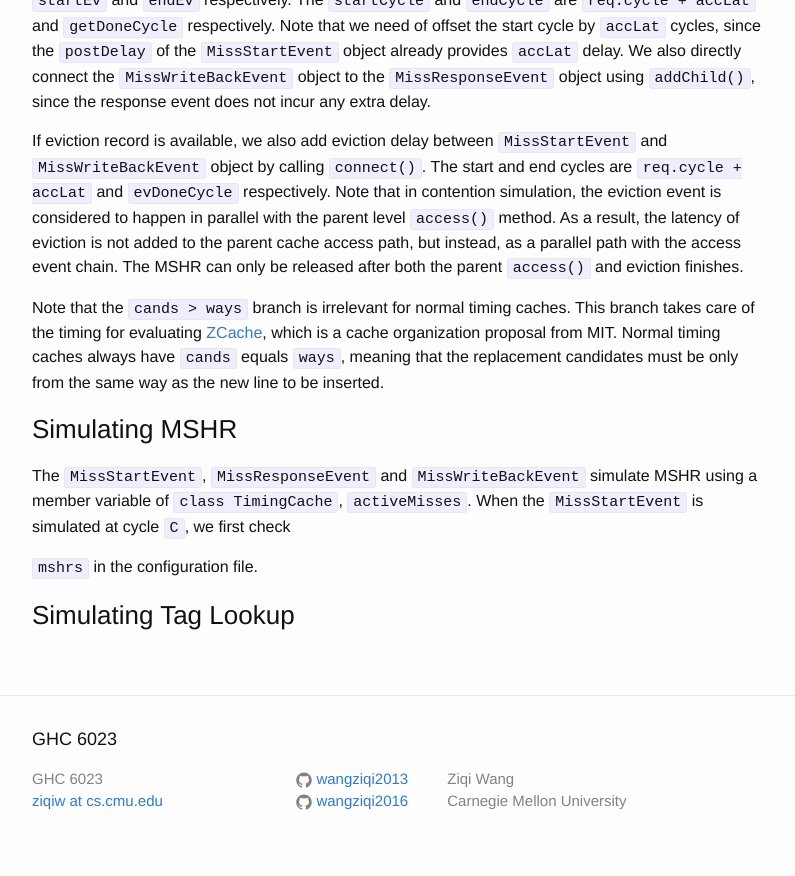
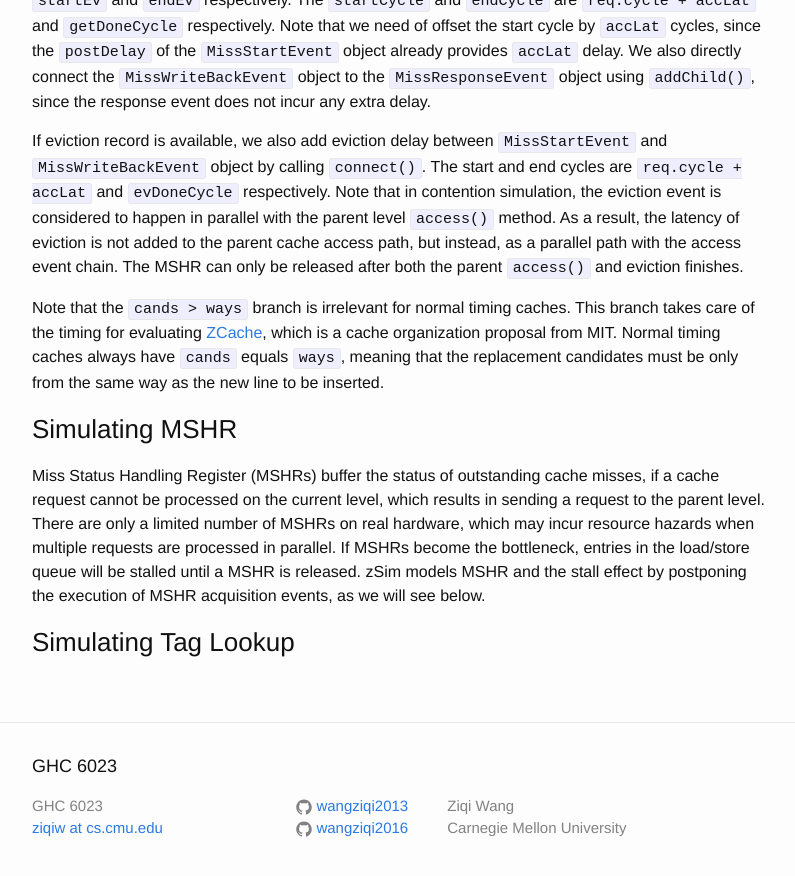
Before and after one commit to wangziqi2013/wangziqi2013.github.io, a Jekyll site: the page built from _posts/2019-01-22-understand-zsim-contention-sim.markdown, in a window 1280 px wide and 900 px high, scrolled down 12071 px. Shown: the top 876 px of the window, without its empty margins (238-1033 px from the left). Built offline with Jekyll 4.4.1, drawn with Linux system fonts in a browser that asks for light colours.

Commit message:
Adding mshr

```diff
--- a/_posts/2019-01-22-understand-zsim-contention-sim.markdown
+++ b/_posts/2019-01-22-understand-zsim-contention-sim.markdown
@@ -451,9 +451,12 @@ be only from the same way as the new line to be inserted.
 
 ### Simulating MSHR
 
-The `MissStartEvent`, `MissResponseEvent` and `MissWriteBackEvent` simulate MSHR using a member variable of `class TimingCache`,
-`activeMisses`. When the `MissStartEvent` is simulated at cycle `C`, we first check
+Miss Status Handling Register (MSHRs) buffer the status of outstanding cache misses, if a cache request cannot be processed
+on the current level, which results in sending a request to the parent level. There are only a limited number of MSHRs
+on real hardware, which may incur resource hazards when multiple requests are processed in parallel. If MSHRs become the
+bottleneck, entries in the load/store queue will be stalled until a MSHR is released. zSim models MSHR and the stall
+effect by postponing the execution of MSHR acquisition events, as we will see below.
 
-`mshrs` in the configuration file.
+
 
 ### Simulating Tag Lookup
```
